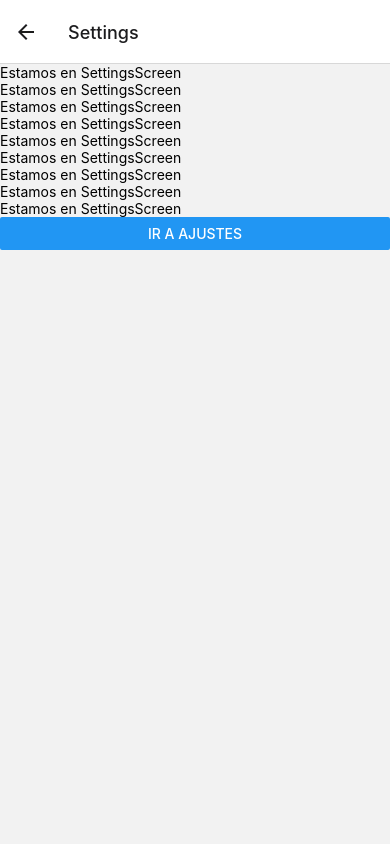
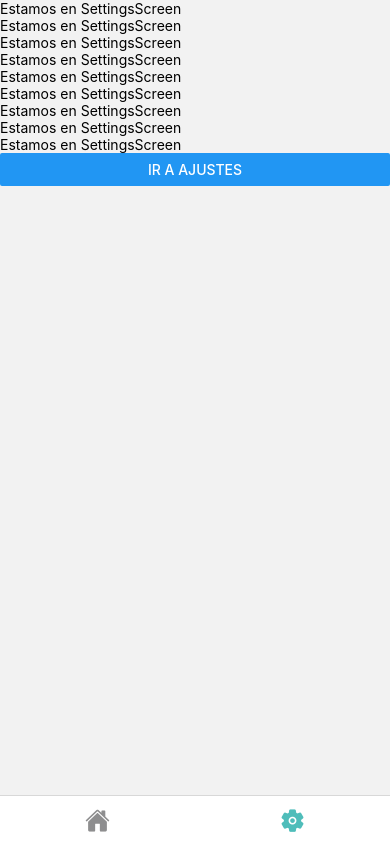
Before and after one commit to Juggantiss/curso-introduccion-react-native, a React Native app: screen /Settings in a window 390 px wide. Built offline with nearby package versions, Linux system fonts and the light colour scheme.

Commit message:
Creado TabNavigation para navegar en las pantallas

```diff
--- a/App.js
+++ b/App.js
@@ -1,11 +1,13 @@
 import "react-native-gesture-handler";
 import { NavigationContainer } from "@react-navigation/native";
-import NavigationStack from "./src/navigation/NavigationStack";
+// import NavigationStack from "./src/navigation/NavigationStack";
+import NavigationTab from "./src/navigation/NavigationTab";
 
 export default function App() {
   return (
     <NavigationContainer>
-      <NavigationStack />
+      {/* <NavigationStack /> */}
+      <NavigationTab />
     </NavigationContainer>
   );
 }
--- /dev/null
+++ b/src/navigation/NavigationTab.jsx
@@ -0,0 +1,40 @@
+import { createBottomTabNavigator } from "@react-navigation/bottom-tabs";
+import { Ionicons } from "@expo/vector-icons";
+import HomeScreen from "../screens/HomeScreen";
+import SettingsScreen from "../screens/SettingsScreen";
+
+const Tab = createBottomTabNavigator();
+
+export default function NavigationTab() {
+  return (
+    <Tab.Navigator
+      initialRouteName="Home"
+      screenOptions={{
+        tabBarActiveTintColor: "#4FBDBA"
+      }}
+    >
+      <Tab.Screen
+        name="Home"
+        component={HomeScreen}
+        options={{
+          headerShown: false,
+          tabBarShowLabel: false,
+          tabBarIcon: ({ color, size }) => (
+            <Ionicons name="home" size={size} color={color} />
+          )
+        }}
+      />
+      <Tab.Screen
+        name="Settings"
+        component={SettingsScreen}
+        options={{
+          headerShown: false,
+          tabBarShowLabel: false,
+          tabBarIcon: ({ color, size }) => (
+            <Ionicons name="settings" size={size} color={color} />
+          )
+        }}
+      />
+    </Tab.Navigator>
+  );
+}
--- a/src/screens/HomeScreen.jsx
+++ b/src/screens/HomeScreen.jsx
@@ -1,10 +1,11 @@
-import { View, Text, Button } from "react-native";
+import { Text, Button } from "react-native";
+import { SafeAreaView } from "react-native-safe-area-context";
 
 export default function HomeScreen({ navigation }) {
   const goToSettings = () => navigation.navigate("Settings");
 
   return (
-    <View>
+    <SafeAreaView>
       <Text>Estamos en HomeScreen</Text>
       <Text>Estamos en HomeScreen</Text>
       <Text>Estamos en HomeScreen</Text>
@@ -18,6 +19,6 @@
       <Text>Estamos en HomeScreen</Text>
       <Text>Estamos en HomeScreen</Text>
       <Button onPress={goToSettings} title="Ir a Ajustes" />
-    </View>
+    </SafeAreaView>
   );
 }
--- a/src/screens/SettingsScreen.jsx
+++ b/src/screens/SettingsScreen.jsx
@@ -1,10 +1,11 @@
-import { View, Text, Button } from "react-native";
+import { Text, Button } from "react-native";
+import { SafeAreaView } from "react-native-safe-area-context";
 
 export default function SettingsScreen({ navigation }) {
   const goToHome = () => navigation.navigate("Home");
 
   return (
-    <View>
+    <SafeAreaView>
       <Text>Estamos en SettingsScreen</Text>
       <Text>Estamos en SettingsScreen</Text>
       <Text>Estamos en SettingsScreen</Text>
@@ -15,6 +16,6 @@
       <Text>Estamos en SettingsScreen</Text>
       <Text>Estamos en SettingsScreen</Text>
       <Button onPress={goToHome} title="Ir a Ajustes" />
-    </View>
+    </SafeAreaView>
   );
 }
```
